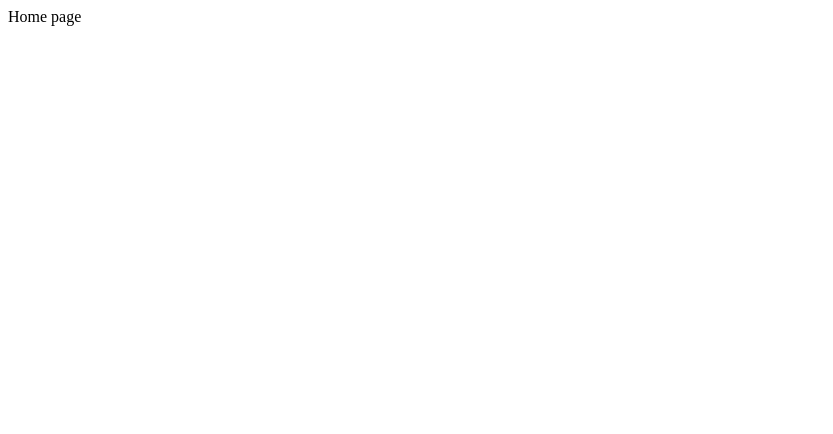
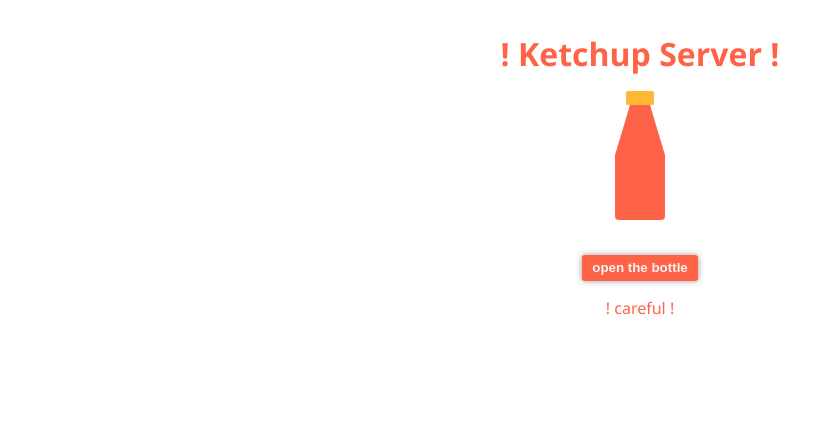
Before and after one commit to sumanthyedoti/node-web-server, a website: page public/index.html in a window 1280 px wide. Shown: the whole page, without its empty margins (0-833 px from the left). Drawn offline with Linux system fonts and the light colour scheme.

Commit message:
feat: serves html, css, js

```diff
--- /dev/null
+++ b/public/css/styles.css
@@ -0,0 +1,106 @@
+*,
+*:before,
+*:after {
+  -webkit-box-sizing: border-box;
+  -moz-box-sizing: border-box;
+  box-sizing: border-box;
+  margin: 0;
+}
+
+html {
+  font-family: "Segoe UI", Tahoma, Geneva, Verdana, sans-serif;
+}
+body {
+  color: tomato;
+  margin: 0;
+}
+
+h1,
+h2,
+h3,
+h4,
+h5,
+h6,
+p {
+  margin-bottom: 0.2em 0 0.4em;
+}
+h1 {
+  text-align: center;
+}
+
+button {
+  border: none;
+  padding: 0.4em 0.8em;
+  border-radius: 0.2em;
+  box-shadow: 0 0 6px rgba(0, 0, 0, 0.4);
+  cursor: pointer;
+}
+
+.ketchup-bg {
+  background-color: tomato;
+}
+.hide {
+  display: none;
+}
+
+
+.container {
+  text-align: center;
+  padding: 2rem;
+}
+.content {
+  padding: 5rem 0;
+}
+
+button.opener {
+  background-color: tomato;
+  color: whitesmoke;
+  font-weight: bold;
+}
+
+.danger-note {
+  padding-top: 1em;
+}
+
+
+.bottle {
+  --width: 50px;
+  --radius: 4px;
+  --neck-size: 20px;
+  --cap-color: #ffb836;
+  position: relative;
+  width: var(--width);
+  height: 100px;
+  margin: auto;
+}
+.bottle__bottom {
+  position: absolute;
+  width: var(--width);
+  height: calc(var(--width) * 1.3);
+  background-color: tomato;
+  border-bottom-right-radius: var(--radius);
+  border-bottom-left-radius: var(--radius);
+}
+.bottle__top {
+  --neck-offset: calc((var(--width) - var(--neck-size)) / 2);
+  position: absolute;
+  width: var(--width);
+  height: 0;
+  border-bottom: var(--width) solid tomato;
+  border-left: var(--neck-offset) solid transparent;
+  border-right: var(--neck-offset) solid transparent;
+  top: calc(var(--width) * -1);
+}
+
+.bottle__cap {
+  --cap-offset: 4px;
+  --cap-width: calc(var(--neck-size) + var(--cap-offset) * 2);
+  left: calc(var(--cap-offset) * -1);
+  position: absolute;
+  --height: calc(var(--neck-size) * 0.7);
+  width: var(--cap-width);
+  height: var(--height);
+  top: calc(var(--height) * -1);
+  background-color: var(--cap-color);
+  border-radius: 2px;
+}
--- a/public/index.html
+++ b/public/index.html
@@ -3,9 +3,25 @@
   <head>
     <meta charset="UTF-8" />
     <meta name="viewport" content="width=device-width" />
-    <title>Index</title>
+    <title>Ketchup Server</title>
+    <link rel="stylesheet" href="./css/styles.css">
   </head>
   <body>
-    Home page
+    <div class="container">
+      <h1>
+        ! Ketchup Server !
+      </h1>
+      <div class="content">
+        <div class="bottle">
+          <div class="bottle__bottom"></div>
+          <div class="bottle__top">
+            <div class="bottle__cap"></div>
+          </div>
+        </div>
+        <button class="opener">open the bottle</button>
+        <p class="danger-note">! careful !</p>
+      </div>
+    </div>
+    <script src="./script.js"></script>
   </body>
 </html>
--- /dev/null
+++ b/public/script.js
@@ -0,0 +1,10 @@
+const body = document.querySelector("body")
+const openButton = document.querySelector(".opener")
+const bottle = document.querySelector(".bottle")
+
+const handleOpen = () => {
+    openButton.classList.add("hide")
+    bottle.classList.add("hide")
+    body.classList.add("ketchup-bg")
+}
+openButton.addEventListener("click", handleOpen)
```
Also changed, not shown: response.js (+10 -4 lines), public/ketchup.png (added).
